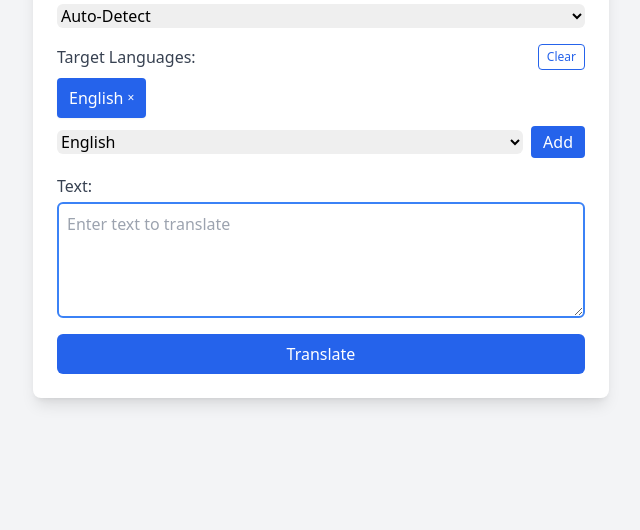
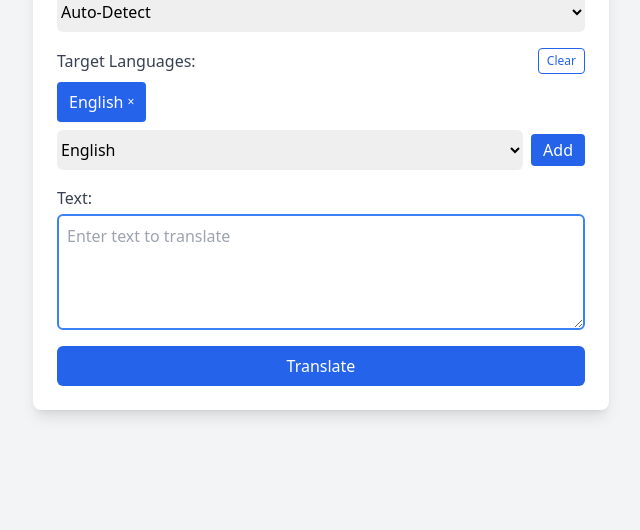
Before and after one commit to dbeley/multi-translate, a website: page index.html in a window 1280 px wide. Shown: the part 270-800 px from the top of the page, without its empty margins (319-959 px from the left). Drawn offline with nearby package versions, Linux system fonts and the light colour scheme.

Commit message:
Increase padding on select elements

```diff
--- a/index.html
+++ b/index.html
@@ -18,7 +18,7 @@
     </div>
     <div class="mb-4">
       <label class="block text-gray-700 dark:text-gray-300">Source Language (auto-detect by default):</label>
-      <select v-model="sourceLang" class="mt-1 block w-full border-gray-300 rounded-md dark:bg-gray-700 dark:text-gray-100 dark:border-gray-600" :disabled="loading">
+      <select v-model="sourceLang" class="mt-1 block w-full border-gray-300 rounded-md dark:bg-gray-700 dark:text-gray-100 dark:border-gray-600 py-2" :disabled="loading">
         <option v-for="(name, code) in sourceLanguages" :value="code">{{ name }}</option>
       </select>
     </div>
@@ -34,7 +34,7 @@
         </span>
       </div>
       <div class="flex items-center mt-1">
-        <select v-model="selectedLang" class="block w-full border-gray-300 rounded-md dark:bg-gray-700 dark:text-gray-100 dark:border-gray-600" :disabled="loading">
+        <select v-model="selectedLang" class="block w-full border-gray-300 rounded-md dark:bg-gray-700 dark:text-gray-100 dark:border-gray-600 py-2" :disabled="loading">
           <option v-for="(name, code) in languages" :key="code" :value="code">
             {{ name }}
           </option>
```
